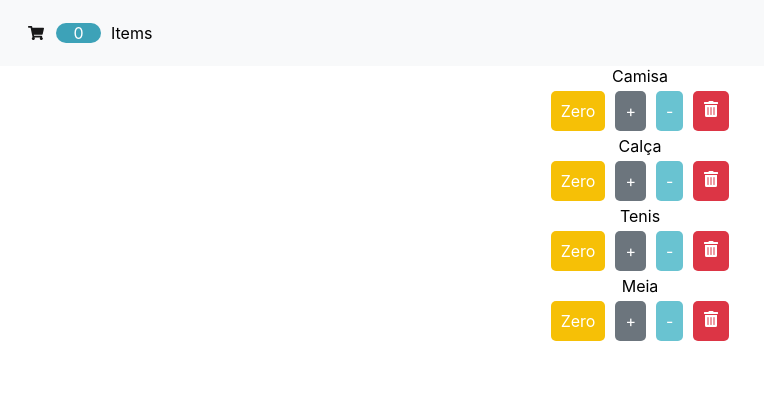
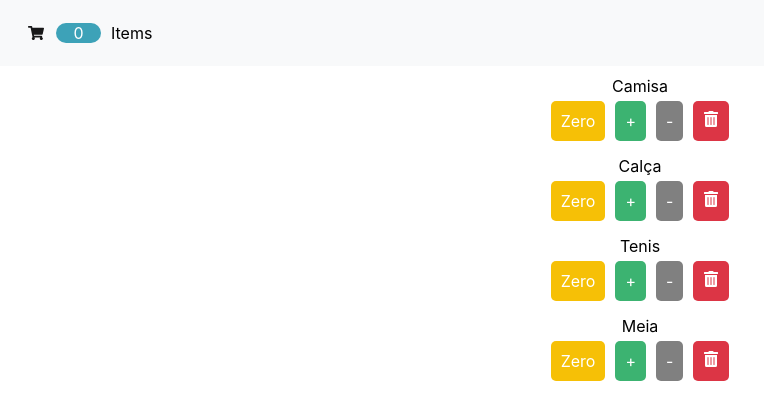
Before and after one commit to petramello/counterApp, a React (Create React App) app: page / in a window 1280 px wide. Shown: the top 420 px of the page, without its empty margins (0-764 px from the left). Built offline with nearby package versions, Linux system fonts and the light colour scheme.

Commit message:
Counter: turning it functional

```diff
--- a/src/components/Counter.js
+++ b/src/components/Counter.js
@@ -1,25 +1,43 @@
-import React from 'react';
+import React, { useState } from 'react';
 import { FaTrashAlt } from 'react-icons/fa';
+
+
+const getStyle = backgroundColor => {
+  return {
+    backgroundColor,
+    padding: '10px',
+    margin: '5px',
+    borderRadius: '5px',
+  }
+}
 
 const Counter = (props) => {
 
-  const getStyle = backgroundColor => {
-    return {
-      backgroundColor,
-      padding: '10px',
-      margin: '5px',
-      borderRadius: '5px'
+  const [counter, setCounter] = useState(0);
+
+  const subtractCounter = () => {
+    if (counter > 0) {
+      setCounter(counter - 1);
     }
   }
 
+
   return (
-    <div style={{display: 'flex', flexDirection: 'column', alignItems: 'center', justifyContent: 'center'}}>
+    <div style={{display: 'flex', flexDirection: 'column', margin: '10px', alignItems: 'center', justifyContent: 'center'}}>
       <span>{props.product}</span>
       <div style={{display: 'flex', color: '#ffffff', alignItems: 'center', justifyContent: 'center' }}>
-        <div style={getStyle('#F6C006')}>Zero</div>
-        <div style={getStyle('#6C757D')}>+</div>
-        <div style={getStyle('#69C3D1')}>-</div>
-        <div style={getStyle('#DC3545')}><FaTrashAlt /></div>
+        <div style={{...getStyle('#F6C006'), cursor: 'initial'}}>
+          {counter || 'Zero'}
+        </div>
+        <div onClick={ () => setCounter(counter + 1)} style={{...getStyle('#3CB371'), cursor: 'pointer'}} >
+          +
+        </div>
+        <div onClick={subtractCounter} style={{...getStyle(counter>0 ? '#69C3D1' : 'grey'), cursor: counter>0 ? 'pointer' : 'initial'}} >
+          -
+        </div>
+        <div onClick={ () => setCounter(0)} style={{...getStyle('#DC3545'), cursor: counter>0 ? 'pointer' : 'initial'}} >
+          <FaTrashAlt />
+        </div>
       </div>
     </div>
 
```
